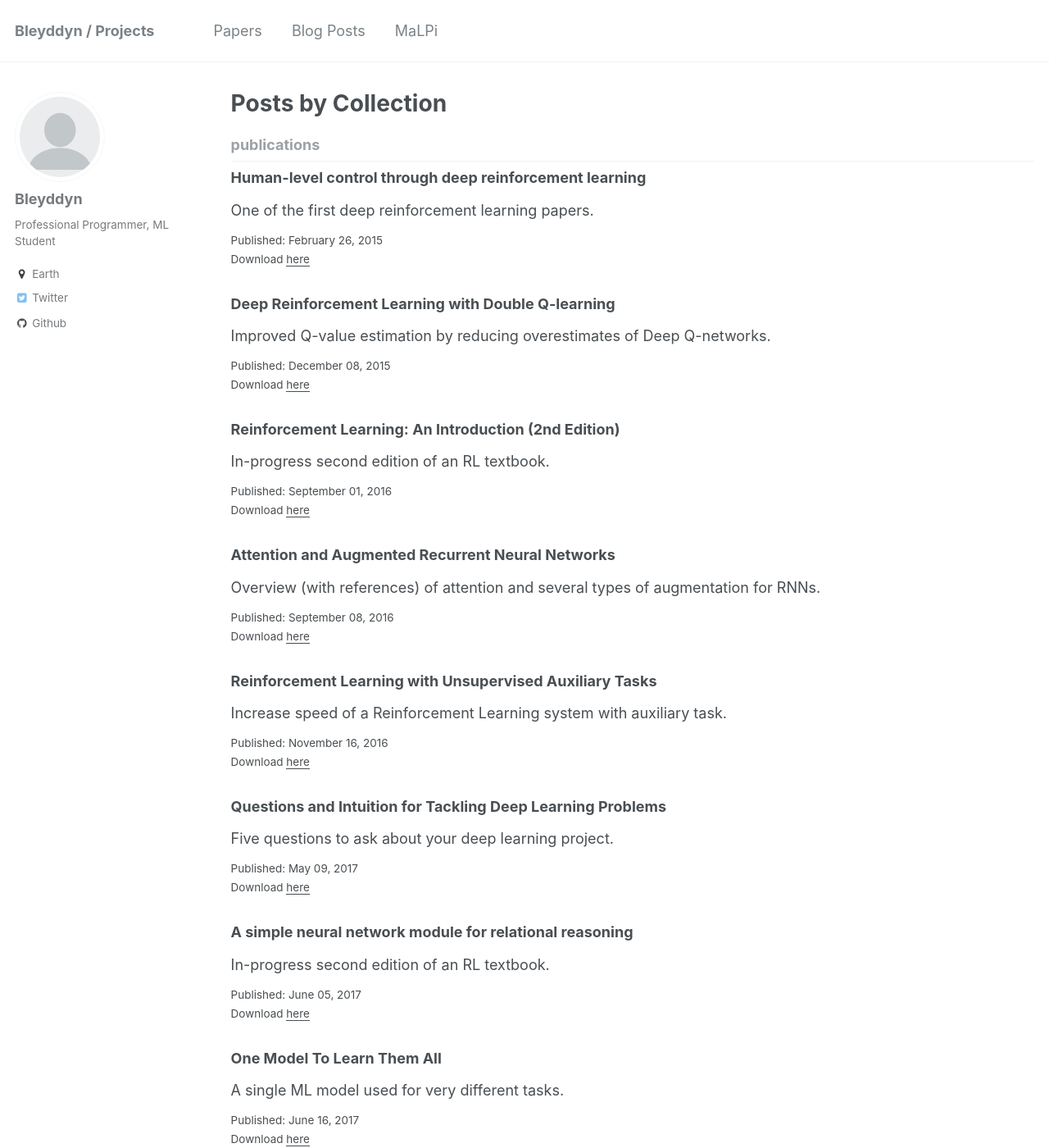
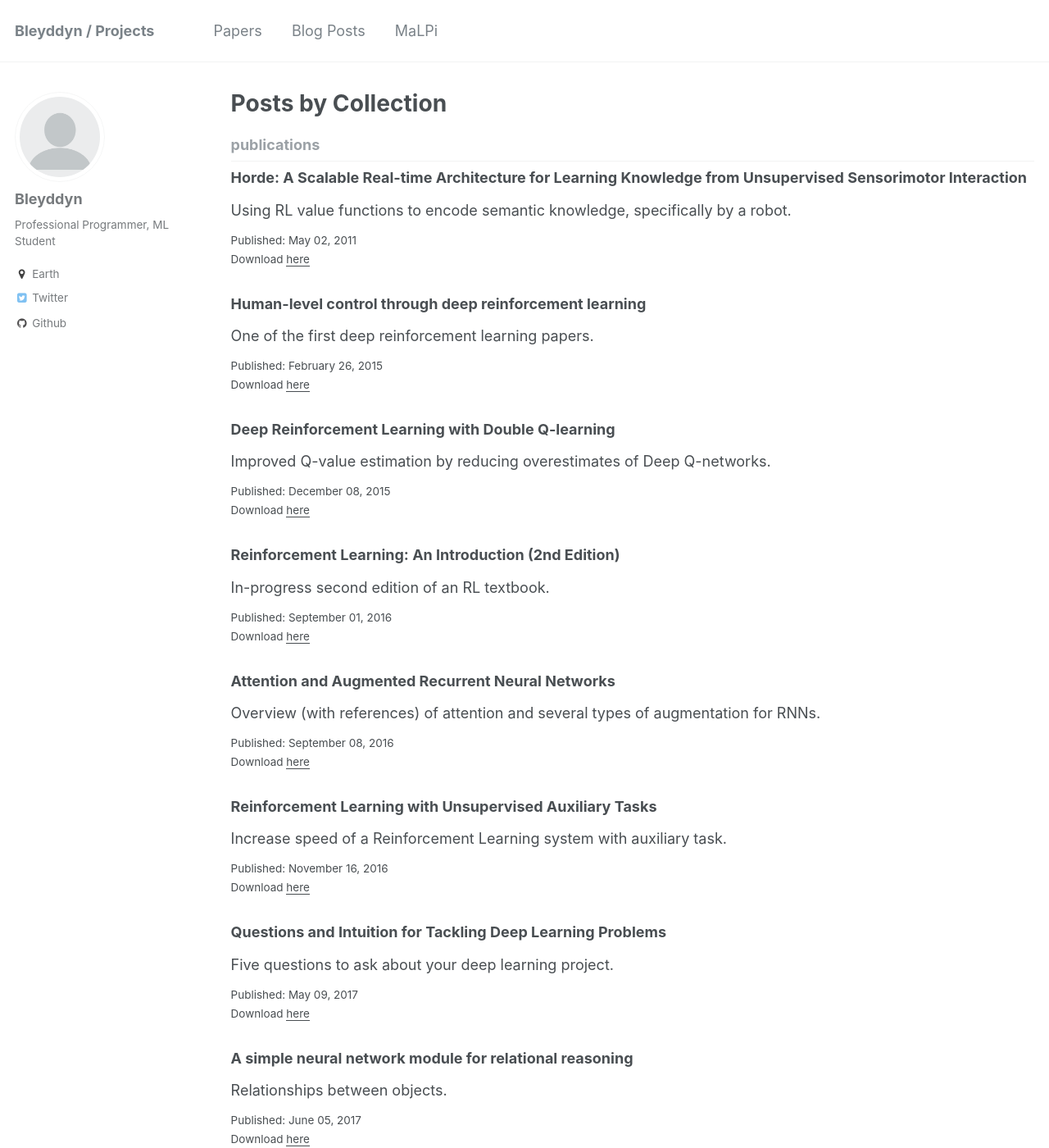
Before and after one commit to Bleyddyn/Bleyddyn.github.io, a Jekyll site: the page built from _pages/collection-archive.html, in a window 1280 px wide and 1400 px high. Shown: the whole window at 82% size. Built offline with Jekyll 4.4.1, drawn with Linux system fonts in a browser that asks for light colours; some of the changed lines change nothing that is shown.

Commit message:
Added more papers to read. Added notes on Sutton's Horde paper.

```diff
--- a/_pages/publications.md
+++ b/_pages/publications.md
@@ -62,8 +62,9 @@
 * [Experience Replay Using Transition Sequences](https://arxiv.org/abs/1705.10834)
 * [Self-Normalizing Neural Networks](https://arxiv.org/abs/1706.02515)
   * A replacement for RELU activation. Looks fairly simple to implement and try. A quote from the abstract, "...thus, vanishing and exploding gradients are impossible."
-* [Horde: A Scalable Real-time Architecture for Learning Knowledge from Unsupervised Sensorimotor Interaction](http://www.ifaamas.org/Proceedings/aamas2011/papers/A6_R70.pdf)
-  * Older paper, but it checks out.
+* [Grounded Language Learning in a Simulated 3D World](https://arxiv.org/abs/1706.06551)
+  * Rewards for completing tasks given in written instructions.
+* [MEC: Memory-efficient Convolution for Deep Neural Network](https://arxiv.org/abs/1706.06873)
 
 ### Not as relevant to MaLPi, but interesting
 
--- a/_publications/2017-06-05-relational-reasoning.md
+++ b/_publications/2017-06-05-relational-reasoning.md
@@ -2,7 +2,7 @@
 title: "A simple neural network module for relational reasoning"
 collection: publications
 permalink: /publications/2017-06-05-relational-reasoning
-excerpt: 'In-progress second edition of an RL textbook.'
+excerpt: 'Relationships between objects.'
 date: 2017-06-05
 paperurl: https://arxiv.org/abs/1706.01427
 use_math: true
--- /dev/null
+++ b/_publications/2017-06-22-horde.md
@@ -0,0 +1,19 @@
+---
+title: "Horde: A Scalable Real-time Architecture for Learning Knowledge from Unsupervised Sensorimotor Interaction"
+collection: publications
+permalink: /publications/2017-06-22-horde
+excerpt: 'Using RL value functions to encode semantic knowledge, specifically by a robot.'
+date: 2011-05-02
+paperurl: http://www.ifaamas.org/Proceedings/aamas2011/papers/A6_R70.pdf
+use_math: true
+---
+
+## Notes
+
+Individual, small value functions (called 'demons' or 'Generalized Value Functions' in the paper) are learned, each with different functions for: policy, discount, reward and terminal reward. The functions are used to describe a predictive or control 'question' about the agent's environment and through RL the demon learns to answer it. Policies consisted of linear function approximation over tiled representations of the state.
+
+Because the demons can learn off-policy, they could train multiple demons, each with different function-questions while following a single behaivoral policy.
+
+They presented results of several experiments using the (Critterbot)[http://critterbot.rl-community.org], which has a huge number of sensors.
+
+The (MultiModel paper)[2017-06-20-multi-model] has some similarities with this one. Each uses a number of small-ish, modular networks.
```
